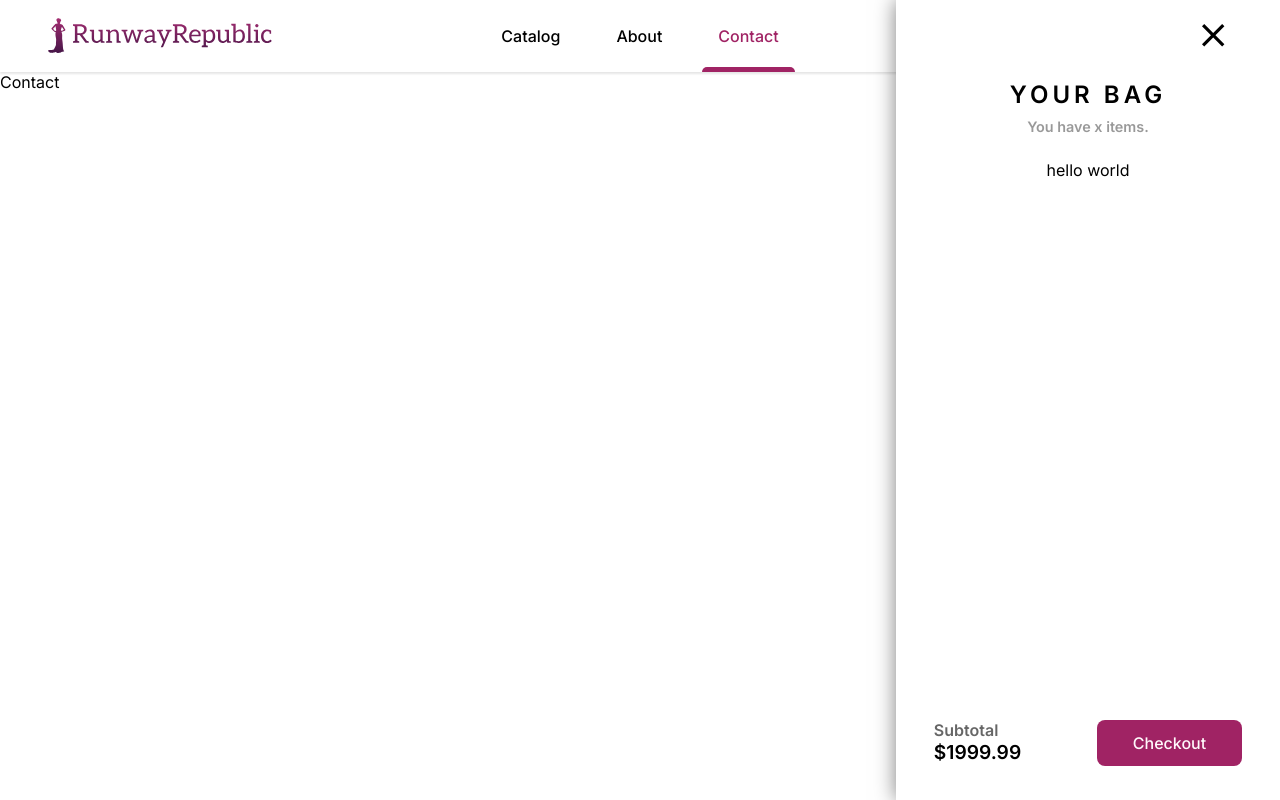
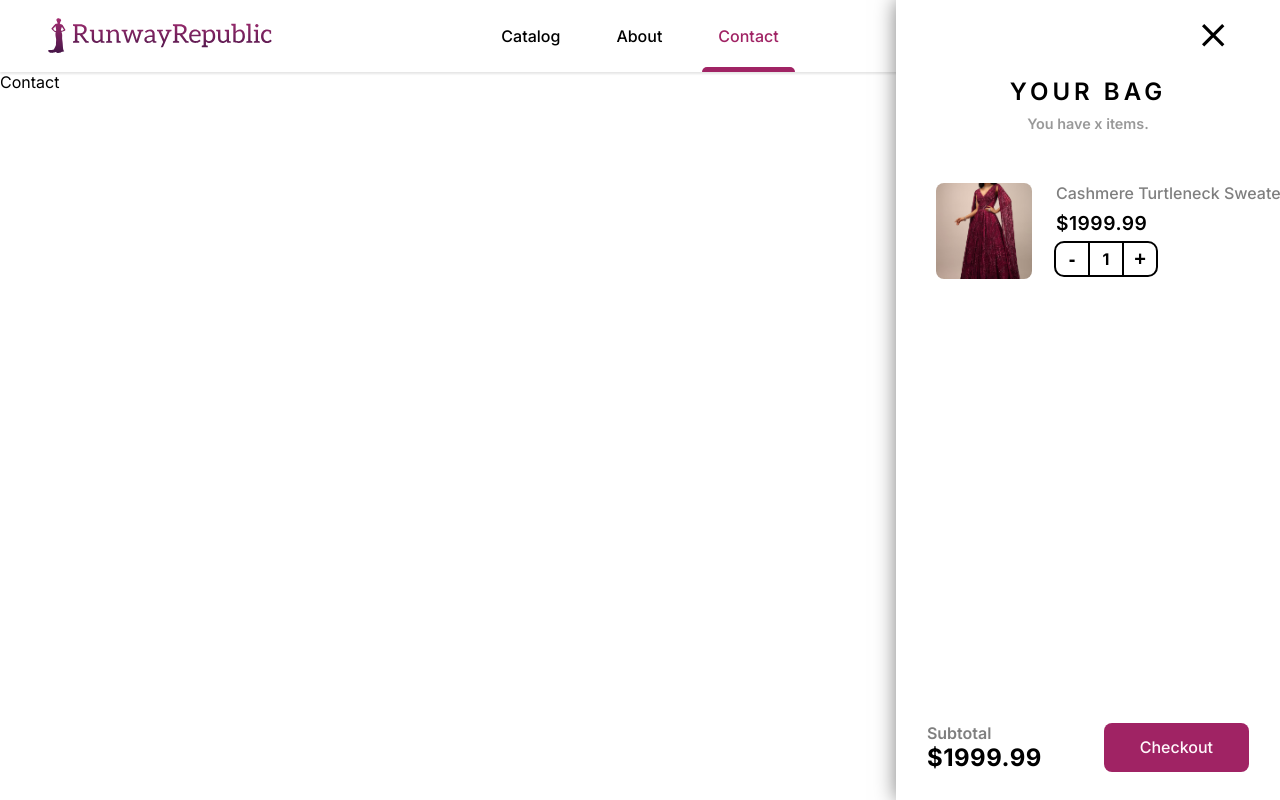
Before and after one commit to Luzefiru/odin-shopping-cart, a React (Create React App) app: page /contact in a window 1280 px wide. Both pictures are taken after a click on the icon 1199 px from the left and 36 px from the top of the page. Built offline with nearby package versions, Linux system fonts and the light colour scheme.

Commit message:
feat: add plus & minus count button for cart items

```diff
--- a/src/components/cart/Cart.css
+++ b/src/components/cart/Cart.css
@@ -52,6 +52,7 @@
   font-size: 1.5rem;
   letter-spacing: 4px;
   text-align: center;
+  margin-bottom: 3rem;
 }
 
 .Cart__header__subtext {
@@ -65,6 +66,90 @@
   display: none;
   flex-direction: column;
   gap: 1rem;
+  width: 100%;
+  align-items: center;
+}
+
+.Cart__contents__item {
+  margin-left: 5rem;
+  display: flex;
+  justify-content: flex-start;
+  width: 100%;
+  height: 5rem;
+  gap: 1.5rem;
+}
+
+.Cart__contents__item__img {
+  object-fit: cover;
+  height: 6rem;
+  width: 6rem;
+  border-radius: 8px;
+}
+
+.Cart__contents__item__details {
+  display: grid;
+  gap: 8px;
+}
+
+.Cart__contents__item__details__name {
+  font-weight: 500;
+  color: rgba(0, 0, 0, 0.5);
+}
+
+.Cart__contents__item__details__price {
+  font-size: 1.2rem;
+  font-weight: 600;
+  letter-spacing: 0.5px;
+}
+
+.Cart__contents__item__details__count {
+  display: flex;
+  outline: 2px solid black;
+  border-radius: 8px;
+  width: min-content;
+  font-weight: 700;
+}
+
+.Cart__contents__item__details__count__minus,
+.Cart__contents__item__details__count__plus {
+  cursor: pointer;
+  border: none;
+  display: grid;
+  place-items: center;
+  font-weight: 700;
+  font-size: 1.25rem;
+  background-color: white;
+  width: 2rem;
+  height: 2rem;
+  border-radius: 8px;
+}
+
+.Cart__contents__item__details__count__minus {
+  border-bottom-right-radius: 0;
+  border-top-right-radius: 0;
+}
+
+.Cart__contents__item__details__count__plus {
+  border-bottom-left-radius: 0;
+  border-top-left-radius: 0;
+}
+
+.Cart__contents__item__details__count__minus:hover {
+  background-color: rgb(206, 55, 55);
+  color: white;
+}
+.Cart__contents__item__details__count__plus:hover {
+  background-color: rgb(32, 161, 32);
+  color: white;
+}
+
+.Cart__contents__item__details__count__total {
+  display: grid;
+  place-items: center;
+  width: 2rem;
+  height: 2rem;
+  border-left: 2px solid black;
+  border-right: 2px solid black;
 }
 
 .Cart__checkout {
@@ -76,16 +161,18 @@
 }
 
 .Cart__checkout__summary__subtotal-title {
-  color: rgba(0, 0, 0, 0.6);
+  color: rgba(0, 0, 0, 0.5);
   font-weight: 600;
 }
 
 .Cart__checkout__summary__subtotal-price {
-  font-size: 1.2rem;
-  font-weight: 600;
+  font-size: 1.5rem;
+  font-weight: 700;
+  letter-spacing: 0.5px;
 }
 
-.Cart__checkout__summary__subtotal-price::before {
+.Cart__checkout__summary__subtotal-price::before,
+.Cart__contents__item__details__price::before {
   content: '$';
 }
 
--- a/src/components/cart/Cart.jsx
+++ b/src/components/cart/Cart.jsx
@@ -1,4 +1,5 @@
 import './Cart.css';
+import item1 from '../../assets/catalog/embellished-gown.jpg';
 
 const Cart = () => {
   return (
@@ -21,7 +22,32 @@ const Cart = () => {
         <span className="Cart__header__subtext">You have x items.</span>
       </div>
 
-      <div className="Cart__contents">hello world</div>
+      <div className="Cart__contents">
+        <div className="Cart__contents__item">
+          <img
+            alt="Embellished Gown"
+            src={item1}
+            className="Cart__contents__item__img"
+          ></img>
+          <div className="Cart__contents__item__details">
+            <div className="Cart__contents__item__details__name">
+              Cashmere Turtleneck Sweater
+            </div>
+            <div className="Cart__contents__item__details__price">1999.99</div>
+            <div className="Cart__contents__item__details__count">
+              <button className="Cart__contents__item__details__count__minus">
+                <span>-</span>
+              </button>
+              <div className="Cart__contents__item__details__count__total">
+                1
+              </div>
+              <button className="Cart__contents__item__details__count__plus">
+                <span>+</span>
+              </button>
+            </div>
+          </div>
+        </div>
+      </div>
 
       <div className="Cart__checkout">
         <div className="Cart__checkout__summary">
```
